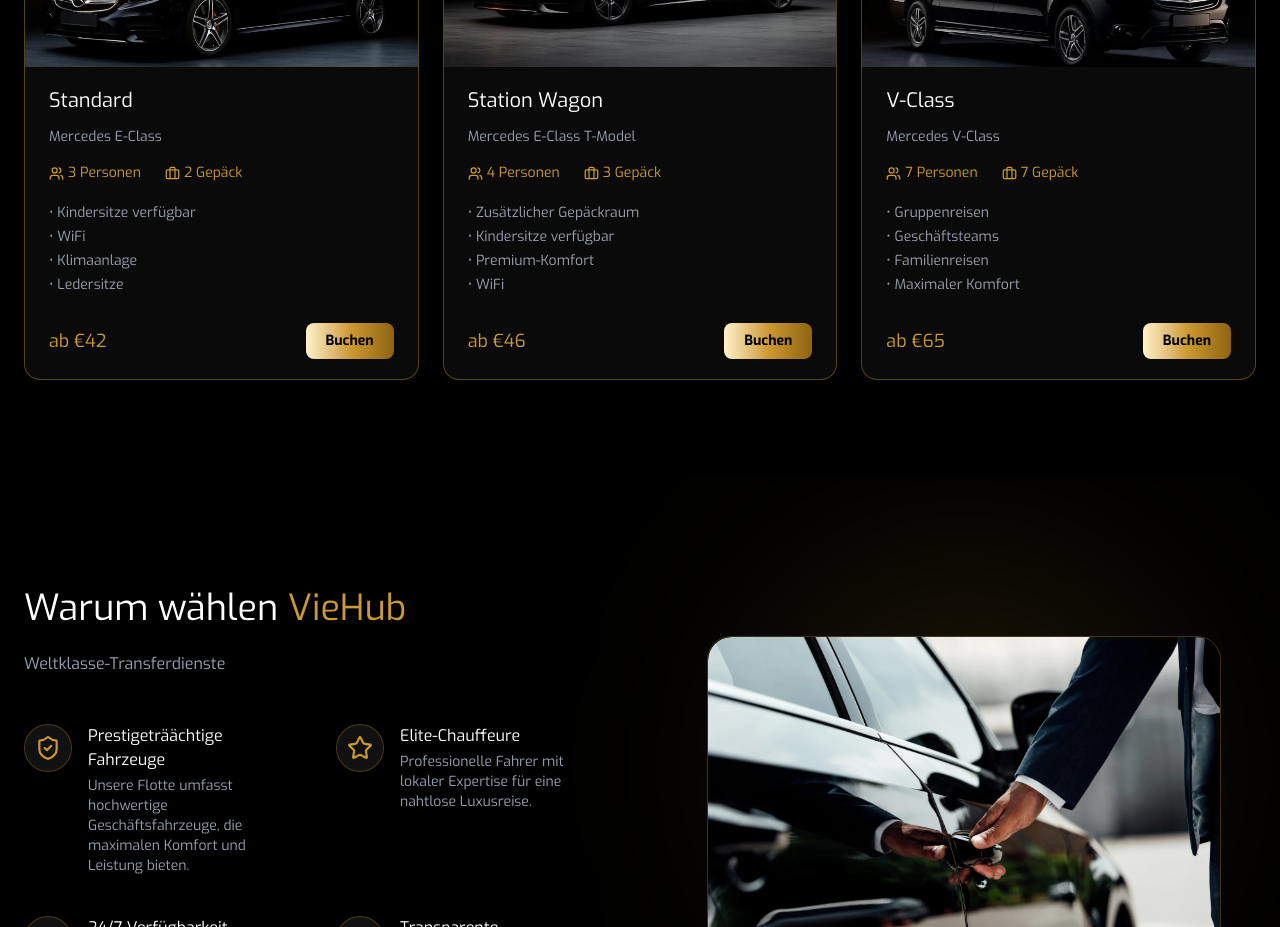
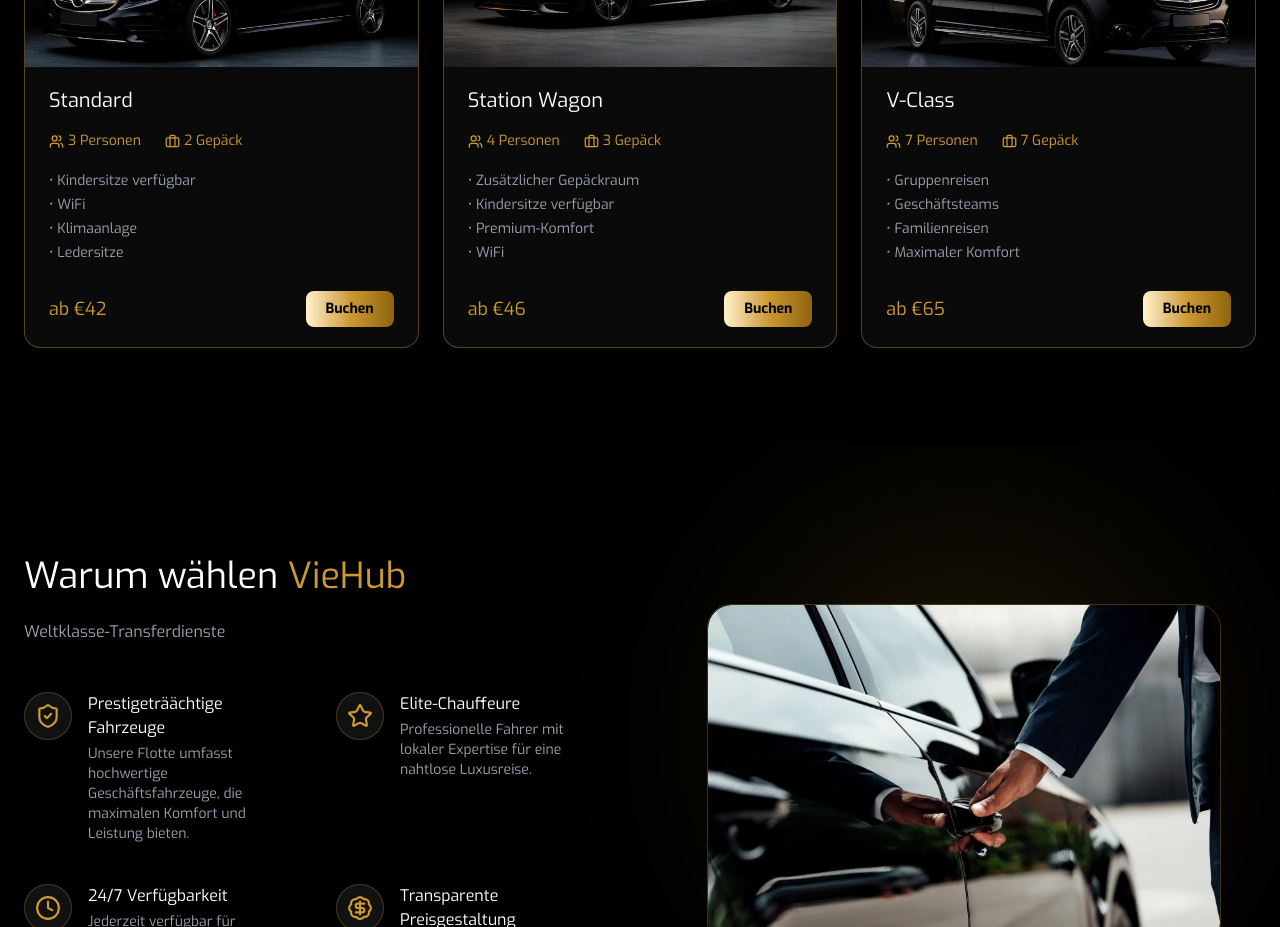
Before and after one commit to santiagosuarez32/viehub, a Next.js app: page /de in a window 1280 px wide. Shown: the part 1380-2307 px from the top of the page. Built offline with nearby package versions, Linux system fonts and the light colour scheme.

Commit message:
Update Fleet.tsx

```diff
--- a/components/Fleet.tsx
+++ b/components/Fleet.tsx
@@ -93,9 +93,9 @@
 {car.title}
 </h3>
 
-<p className="text-gray-400 text-sm builder-">
+{/* <p className="text-gray-400 text-sm builder-">
 {car.subtitle}
-</p>
+</p> */}
 
 <div className="flex gap-6 text-[#CD9A31] text-sm pt-1 builder-">
 
```
